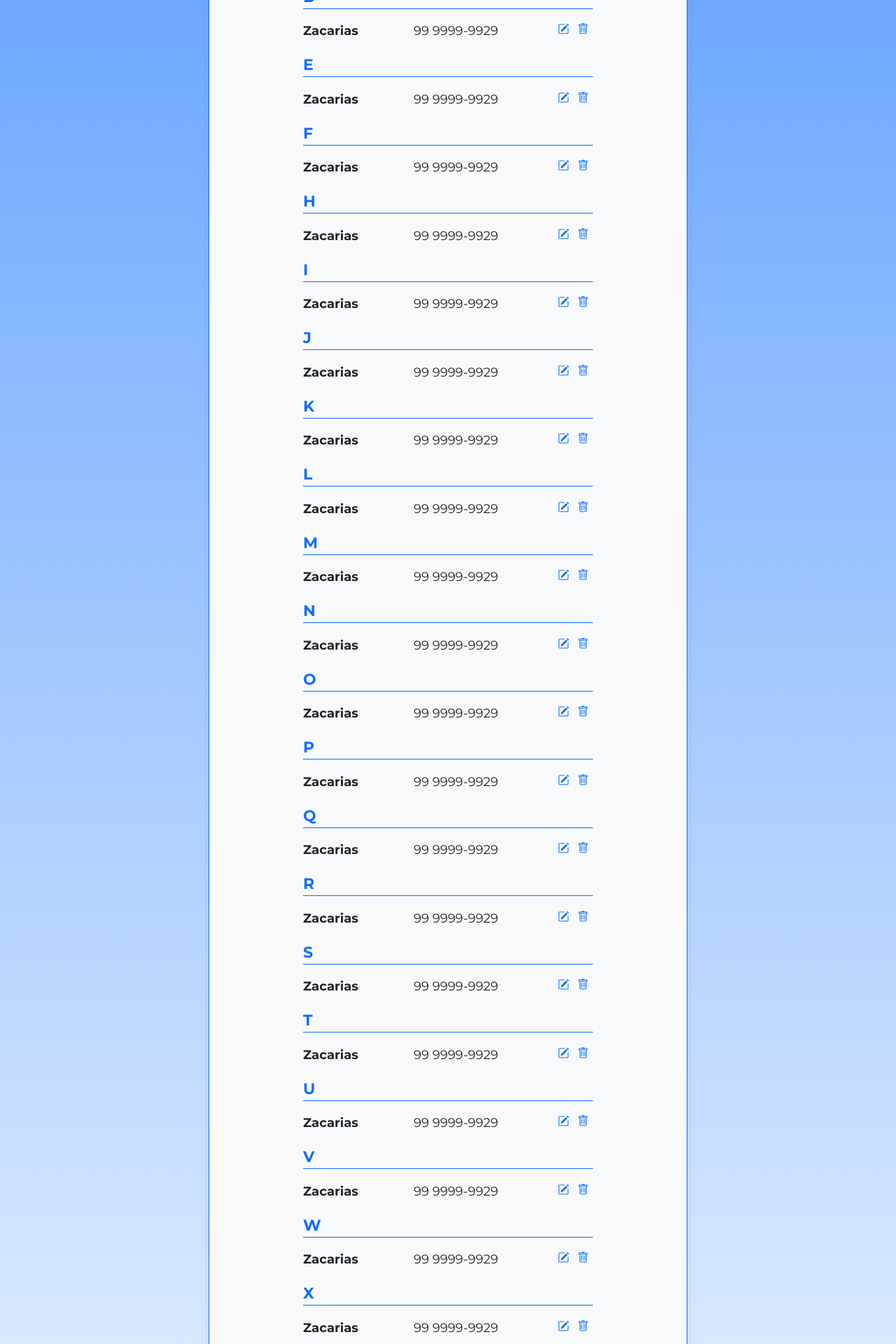
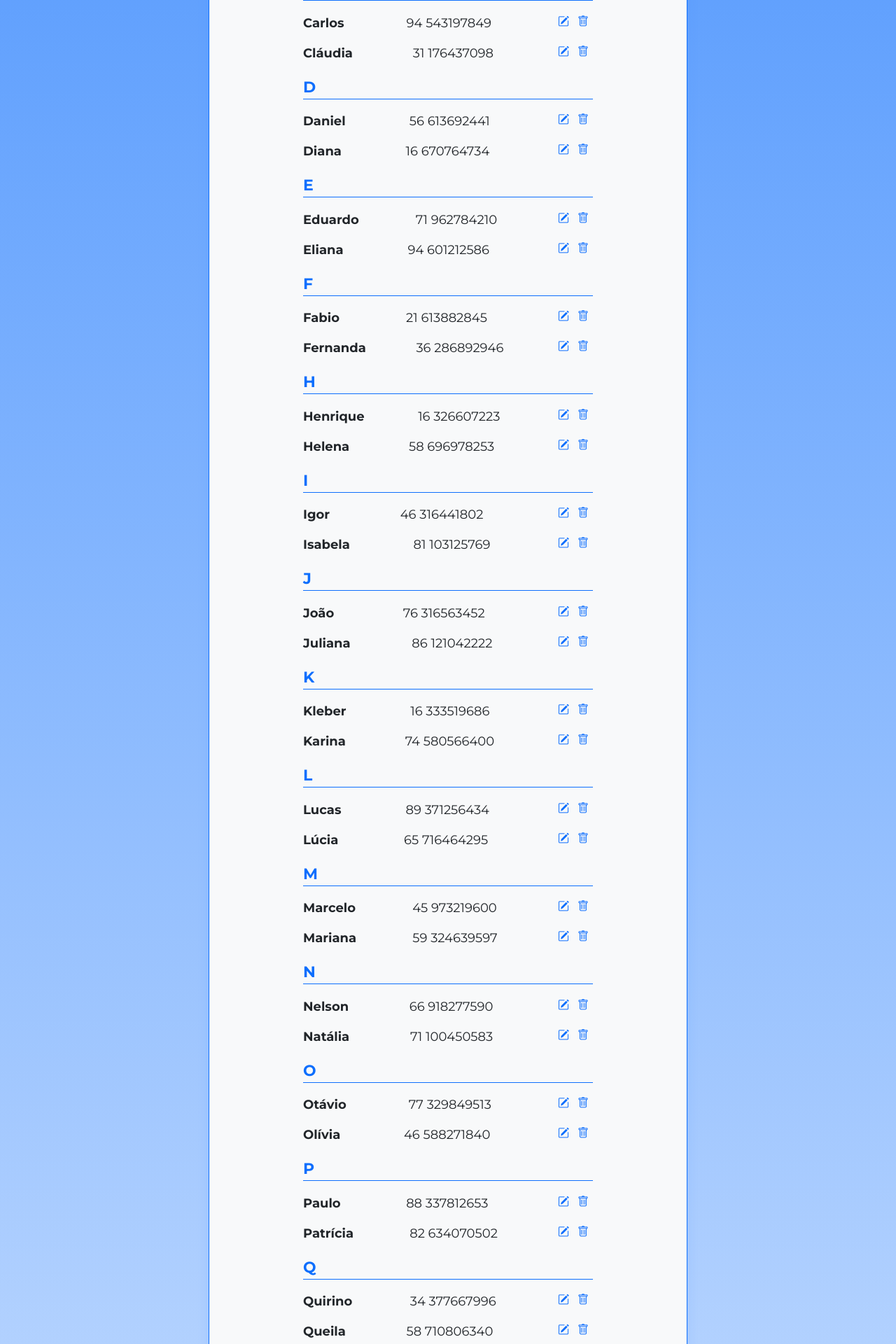
Before and after one commit to bermarques/indexa, an Angular app: page / in a window 1280 px wide. Shown: the part 880-2800 px from the top of the page at 70% size. Built offline with nearby package versions, Linux system fonts and the light colour scheme; a web font is replaced by a local one.

Commit message:
chore: use json

```diff
--- /dev/null
+++ b/src/app/agenda.json
@@ -0,0 +1,55 @@
+[
+    {"id": 1, "nome": "Ana", "telefone": "29 278869420"},
+    {"id": 2, "nome": "Antônio", "telefone": "38 128451235"},
+    {"id": 2, "nome": "Ágata", "telefone": "38 128451235"},
+    {"id": 3, "nome": "Bruno", "telefone": "95 695521583"},
+    {"id": 4, "nome": "Beatriz", "telefone": "25 854986459"},
+    {"id": 5, "nome": "Carlos", "telefone": "94 543197849"},
+    {"id": 6, "nome": "Cláudia", "telefone": "31 176437098"},
+    {"id": 7, "nome": "Daniel", "telefone": "56 613692441"},
+    {"id": 8, "nome": "Diana", "telefone": "16 670764734"},
+    {"id": 9, "nome": "Eduardo", "telefone": "71 962784210"},
+    {"id": 10, "nome": "Eliana", "telefone": "94 601212586"},
+    {"id": 11, "nome": "Fabio", "telefone": "21 613882845"},
+    {"id": 12, "nome": "Fernanda", "telefone": "36 286892946"},
+    {"id": 13, "nome": "Gabriel", "telefone": "23 876578152"},
+    {"id": 14, "nome": "Giovana", "telefone": "82 836752948"},
+    {"id": 15, "nome": "Henrique", "telefone": "16 326607223"},
+    {"id": 16, "nome": "Helena", "telefone": "58 696978253"},
+    {"id": 17, "nome": "Igor", "telefone": "46 316441802"},
+    {"id": 18, "nome": "Isabela", "telefone": "81 103125769"},
+    {"id": 19, "nome": "João", "telefone": "76 316563452"},
+    {"id": 20, "nome": "Juliana", "telefone": "86 121042222"},
+    {"id": 21, "nome": "Kleber", "telefone": "16 333519686"},
+    {"id": 22, "nome": "Karina", "telefone": "74 580566400"},
+    {"id": 23, "nome": "Lucas", "telefone": "89 371256434"},
+    {"id": 24, "nome": "Lúcia", "telefone": "65 716464295"},
+    {"id": 25, "nome": "Marcelo", "telefone": "45 973219600"},
+    {"id": 26, "nome": "Mariana", "telefone": "59 324639597"},
+    {"id": 27, "nome": "Nelson", "telefone": "66 918277590"},
+    {"id": 28, "nome": "Natália", "telefone": "71 100450583"},
+    {"id": 29, "nome": "Otávio", "telefone": "77 329849513"},
+    {"id": 30, "nome": "Olívia", "telefone": "46 588271840"},
+    {"id": 31, "nome": "Paulo", "telefone": "88 337812653"},
+    {"id": 32, "nome": "Patrícia", "telefone": "82 634070502"},
+    {"id": 33, "nome": "Quirino", "telefone": "34 377667996"},
+    {"id": 34, "nome": "Queila", "telefone": "58 710806340"},
+    {"id": 35, "nome": "Rafael", "telefone": "52 794950878"},
+    {"id": 36, "nome": "Renata", "telefone": "48 881351523"},
+    {"id": 37, "nome": "Sérgio", "telefone": "36 725382335"},
+    {"id": 38, "nome": "Sandra", "telefone": "46 945695132"},
+    {"id": 39, "nome": "Thiago", "telefone": "79 860343483"},
+    {"id": 40, "nome": "Tatiana", "telefone": "92 391918653"},
+    {"id": 41, "nome": "Ubiratan", "telefone": "22 111691083"},
+    {"id": 42, "nome": "Úrsula", "telefone": "92 702488980"},
+    {"id": 43, "nome": "Vitor", "telefone": "40 769490767"},
+    {"id": 44, "nome": "Vanessa", "telefone": "37 290073018"},
+    {"id": 45, "nome": "Wagner", "telefone": "29 707593374"},
+    {"id": 46, "nome": "Wanessa", "telefone": "34 726018755"},
+    {"id": 47, "nome": "Xavier", "telefone": "95 778422977"},
+    {"id": 48, "nome": "Xênia", "telefone": "96 248413886"},
+    {"id": 49, "nome": "Yuri", "telefone": "65 419637955"},
+    {"id": 50, "nome": "Yasmin", "telefone": "69 433926906"},
+    {"id": 51, "nome": "Zacarias", "telefone": "23 296915638"},
+    {"id": 52, "nome": "Zuleica", "telefone": "30 674550130"}
+]
--- a/src/app/app.component.html
+++ b/src/app/app.component.html
@@ -5,6 +5,10 @@
   <app-separador>
     {{ letra }}
   </app-separador>
-  <app-contato nome="Zacarias" telefone="99 9999-9929"></app-contato>
-  }
+  @for (contato of filtrarContatosPorLetraInicial(letra); track contato.id) {
+  <app-contato
+    [nome]="contato.nome"
+    [telefone]="contato.telefone"
+  ></app-contato>
+  } }
 </app-container>
--- a/src/app/app.component.ts
+++ b/src/app/app.component.ts
@@ -5,6 +5,14 @@
 import { CabecalhoComponent } from './componentes/cabecalho/cabecalho.component';
 import { SeparadorComponent } from './componentes/separador/separador.component';
 import { ContatoComponent } from './componentes/contato/contato.component';
+
+interface Contato {
+  id: number;
+  nome: string;
+  telefone: string;
+}
+
+import agenda from './agenda.json';
 
 @Component({
   selector: 'app-root',
@@ -22,4 +30,11 @@
 })
 export class AppComponent {
   alfabeto: string = 'abcdefhijklmnopqrstuvwxyz';
+  contatos: Contato[] = agenda;
+
+  filtrarContatosPorLetraInicial(letra: string): Contato[] {
+    return this.contatos.filter((contato) => {
+      return contato.nome.toLowerCase().startsWith(letra);
+    });
+  }
 }
--- a/tsconfig.json
+++ b/tsconfig.json
@@ -2,6 +2,7 @@
 {
   "compileOnSave": false,
   "compilerOptions": {
+    "resolveJsonModule": true,
     "outDir": "./dist/out-tsc",
     "forceConsistentCasingInFileNames": true,
     "strict": true,
@@ -18,10 +19,7 @@
     "target": "ES2022",
     "module": "ES2022",
     "useDefineForClassFields": false,
-    "lib": [
-      "ES2022",
-      "dom"
-    ]
+    "lib": ["ES2022", "dom"]
   },
   "angularCompilerOptions": {
     "enableI18nLegacyMessageIdFormat": false,
```
